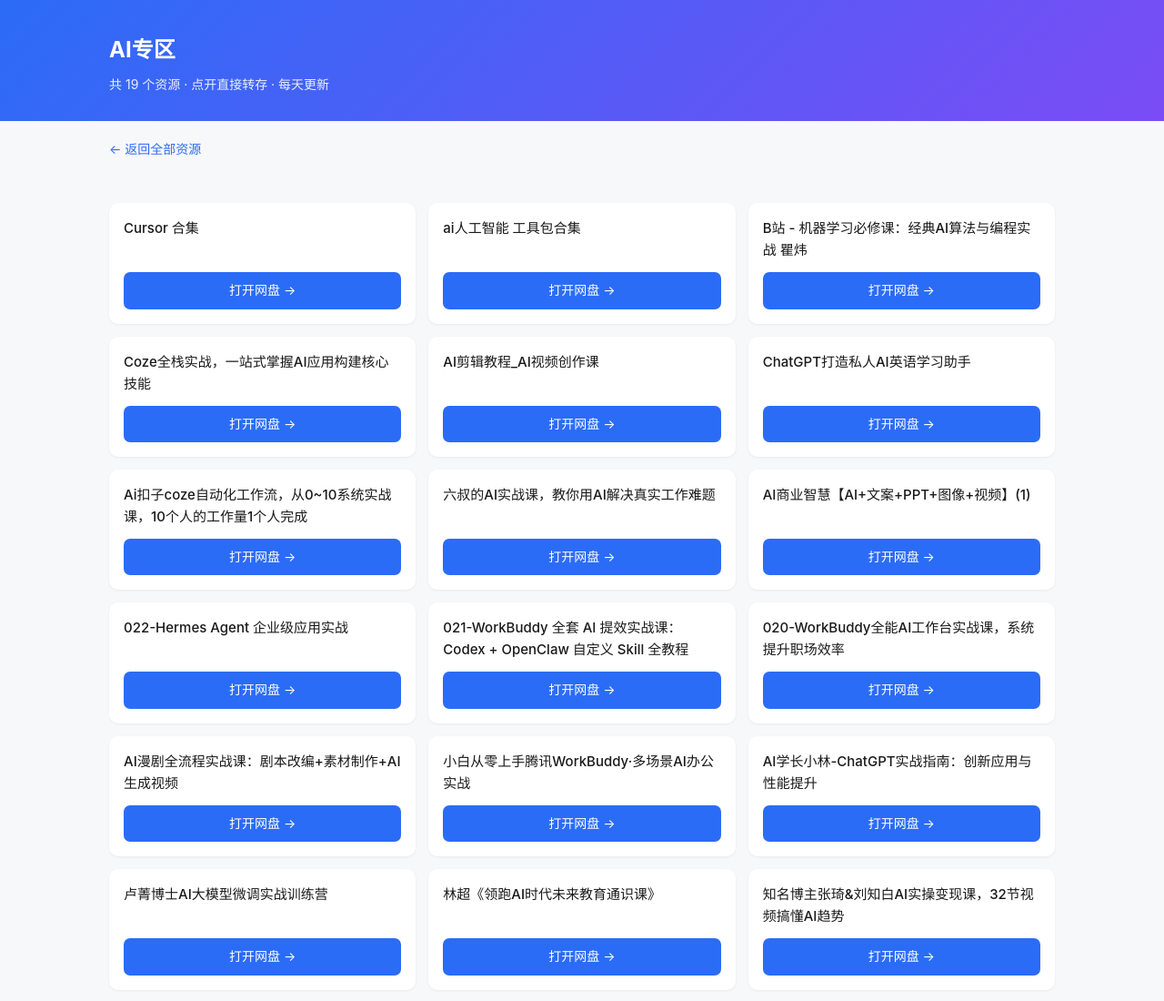
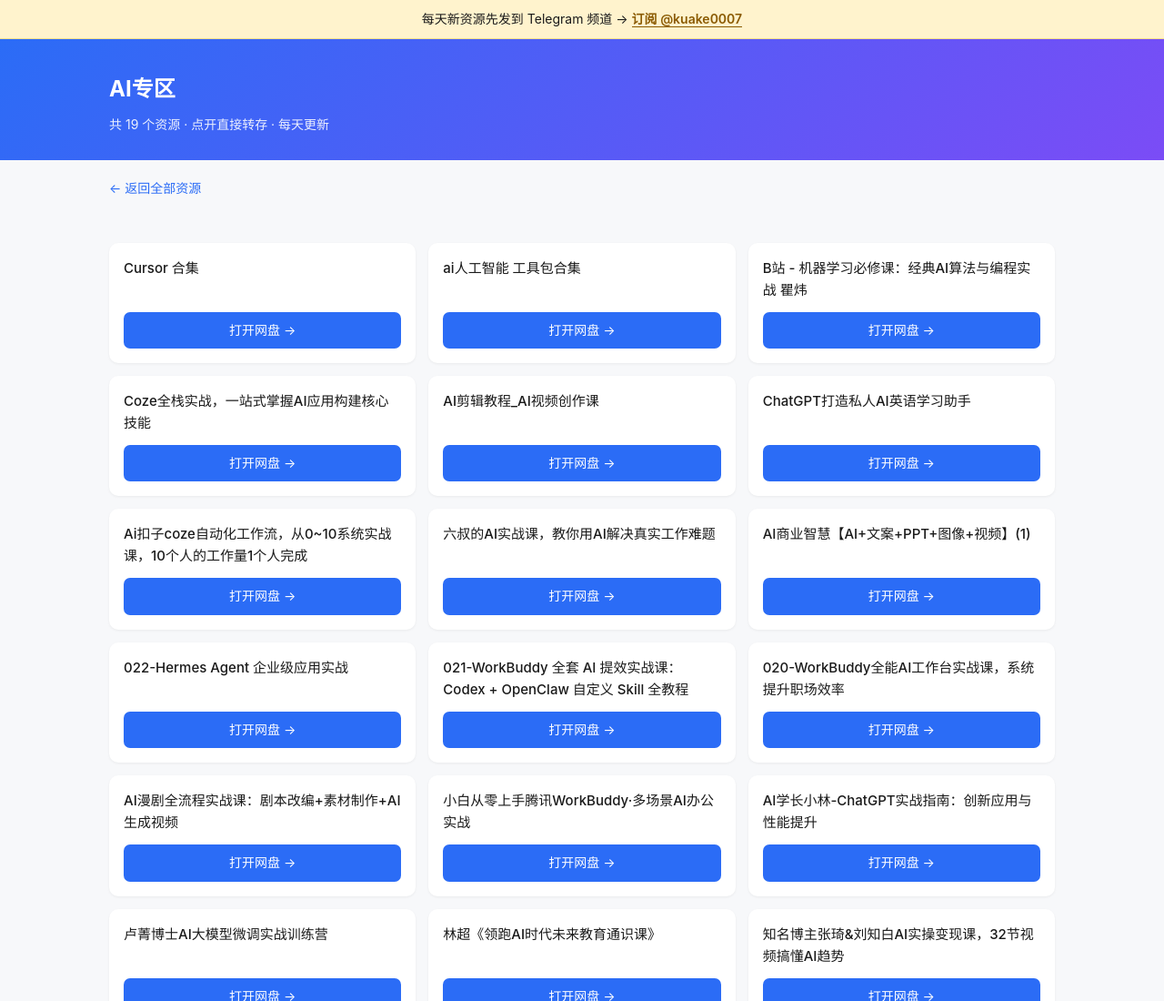
Before and after one commit to joken007/quark-resource-library, a plain HTML site: page cat-1.html in a window 1280 px wide. Shown: the top 1100 px of the page at 91% size. Drawn offline with Linux system fonts and the light colour scheme.

Commit message:
首页和分类页加顶部订阅入口（提升转化）

```diff
--- a/cat-1.html
+++ b/cat-1.html
@@ -15,7 +15,10 @@ h1{font-size:24px;font-weight:700}
 .ct{font-size:15px;font-weight:500;flex:1}
 .btn{display:inline-block;text-align:center;padding:9px 16px;background:#2b6cf6;color:#fff;text-decoration:none;border-radius:7px;font-size:14px}
 .back{display:inline-block;margin:20px 0;color:#2b6cf6;text-decoration:none;font-size:14px}
+.topbar{background:#fff3cd;border-bottom:1px solid #ffe08a;padding:10px 0;font-size:14px;text-align:center}
+.topbar a{color:#8a5a00;font-weight:600;text-decoration:none;border-bottom:1px solid #8a5a00}
 </style></head><body>
+<div class="topbar">每天新资源先发到 Telegram 频道 → <a href="https://t.me/kuake0007" target="_blank" rel="noopener">订阅 @kuake0007</a></div>
 <header><div class="wrap"><h1>AI专区</h1>
 <div class="sub">共 19 个资源 · 点开直接转存 · 每天更新</div></div></header>
 <div class="wrap">
```
Also changed, not shown: cat-10.html (+3 -0 lines), cat-11.html (+3 -0 lines), cat-12.html (+3 -0 lines), cat-13.html (+3 -0 lines), cat-2.html (+3 -0 lines), cat-3.html (+3 -0 lines), cat-4.html (+3 -0 lines), cat-5.html (+3 -0 lines), cat-6.html (+3 -0 lines), cat-7.html (+3 -0 lines), cat-8.html (+3 -0 lines), cat-9.html (+3 -0 lines), index.html (+3 -0 lines).
